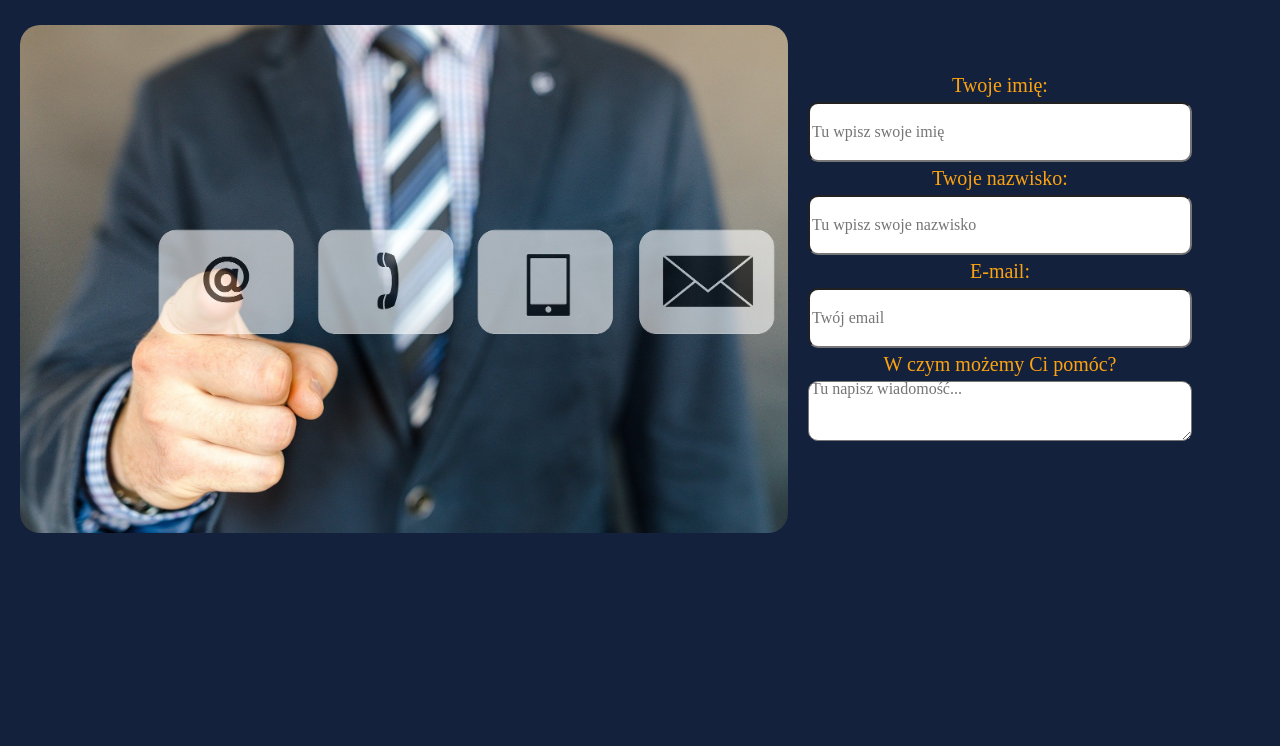
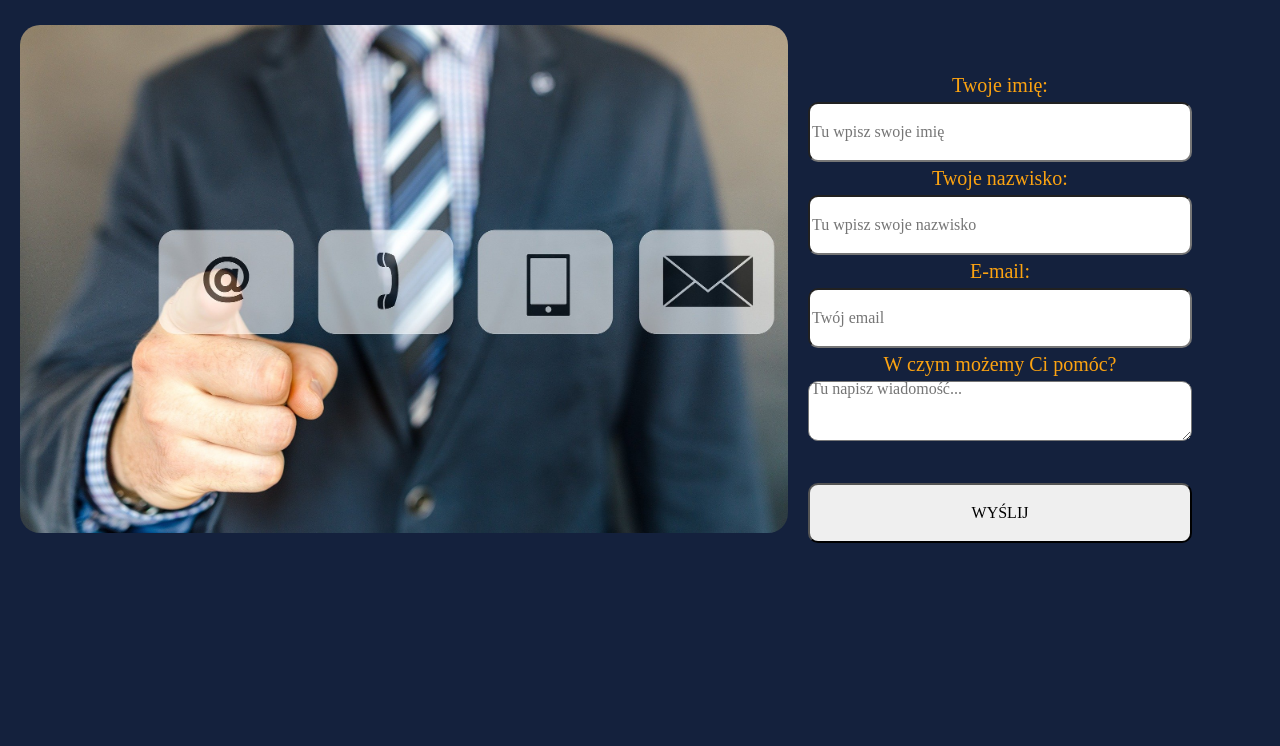
Before and after one commit to AsiaKabacinska/Drogeria, a website: page form.html in a window 1280 px wide. Shown: the part 316-1062 px from the top of the page. Drawn offline with Linux system fonts and the light colour scheme; a web font is replaced by a local one.

Commit message:
changes in html and form_btn

```diff
--- a/form.html
+++ b/form.html
@@ -90,6 +90,7 @@
               id="yourStory"
               placeholder="Tu napisz wiadomość..."
             ></textarea>
+            <button class="form__wlasciwy__button">Wyślij</button>
           </div>
         </form>
       </div>
--- a/index.js
+++ b/index.js
@@ -23,7 +23,7 @@ wyborItems.forEach((wyborItem) => {
 
 const drogeria = document.querySelector(".heading__home");
 drogeria.addEventListener("click", () => {
-  window.location.pathname = "index.html";
+  window.location.pathname = "glownaStrona.html";
 });
 
 //koszyk
--- a/scss/style.scss
+++ b/scss/style.scss
@@ -359,6 +359,18 @@ a:hover {
       text-align: left;
     }
   }
+  &__button {
+    width: 100%;
+    height: 60px;
+    font-family: serif;
+    text-transform: uppercase;
+    margin-top: 10%;
+    border-radius: 10px;
+    &:hover {
+      background-color: #fca311;
+      cursor: pointer;
+    }
+  }
 }
 label {
   display: block;
```
Also changed, not shown: glownaStrona.html (renamed from index.html), style.css.
